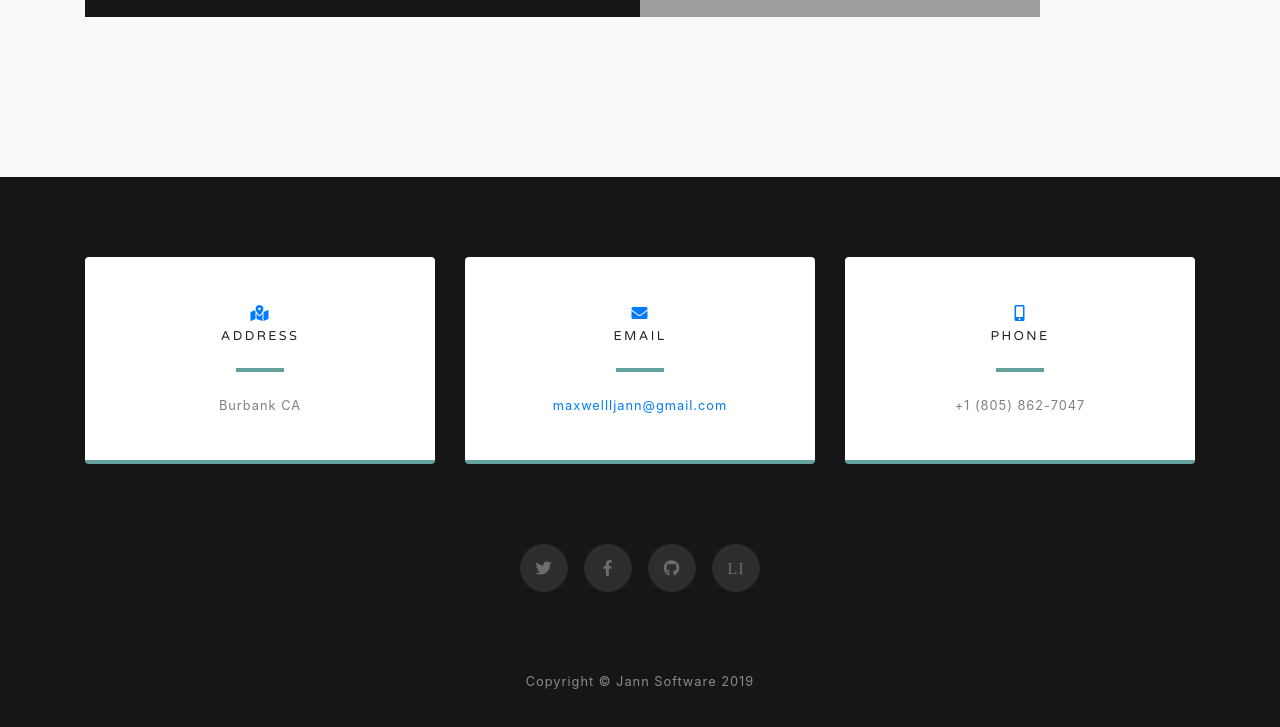
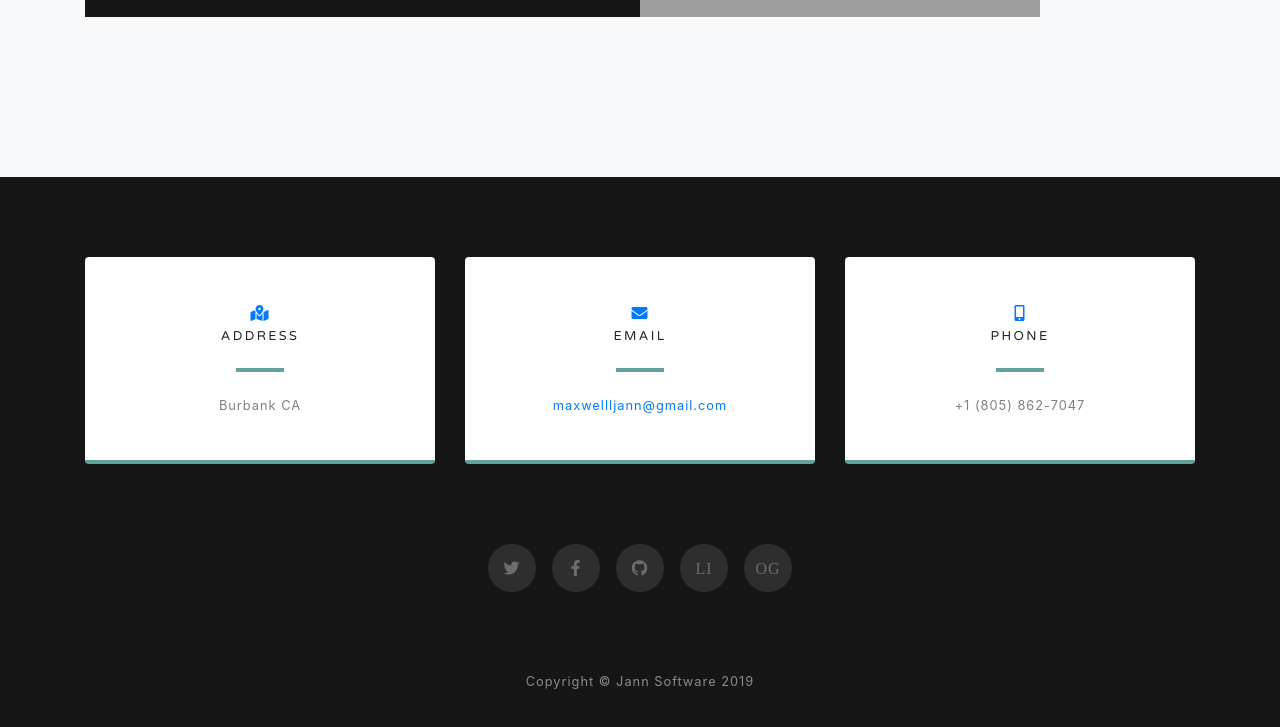
Before and after one commit to codejoy-wins/codejoy-wins.github.ioNull3, a website with bundled scripts: page index.html in a window 1280 px wide. Shown: the part 3653-4380 px from the top of the page. Built offline with nearby package versions, Linux system fonts and the light colour scheme; grey boxes are pictures that could not be loaded.

Commit message:
og portfolio link

```diff
--- a/index.html
+++ b/index.html
@@ -216,6 +216,9 @@
           <a href="https://www.linkedin.com/in/maxjann/" class="mx-2">
             <i class="fab featured-text">LI</i>
           </a>
+          <a href="https://www.maxjann.com/" class="mx-2">
+            <i class="fab featured-text">OG</i>
+          </a>
         </div>
 
       </div>
```
